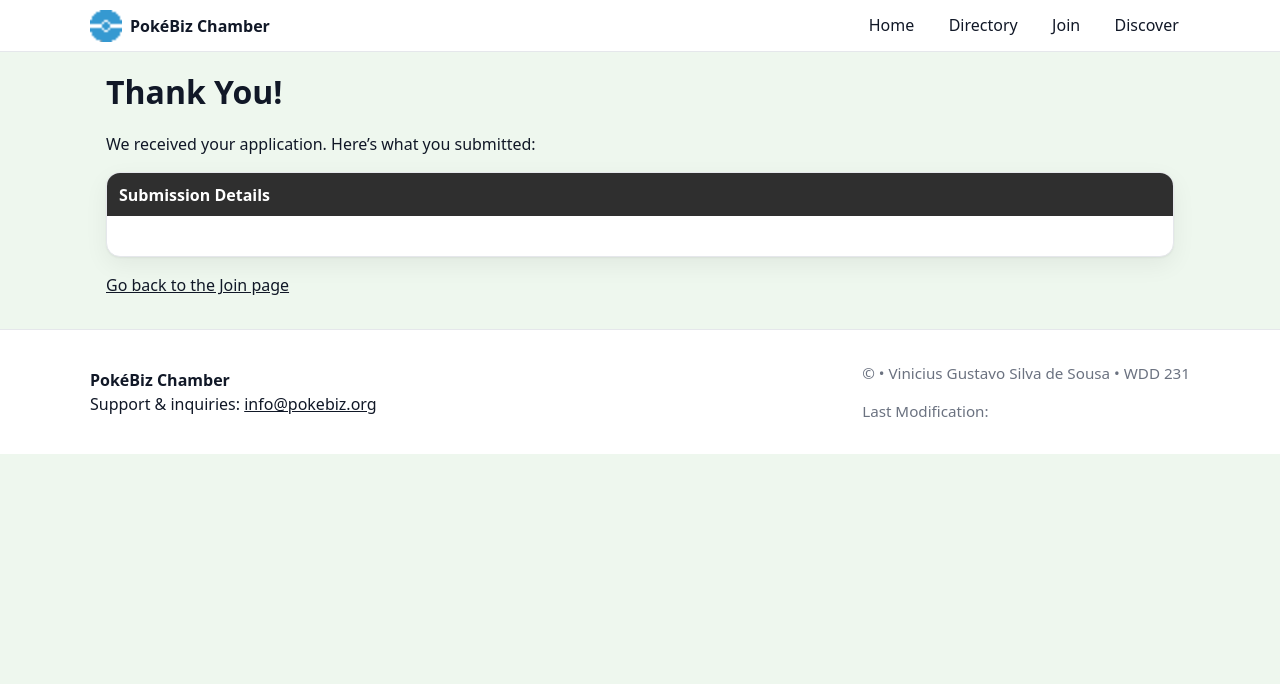
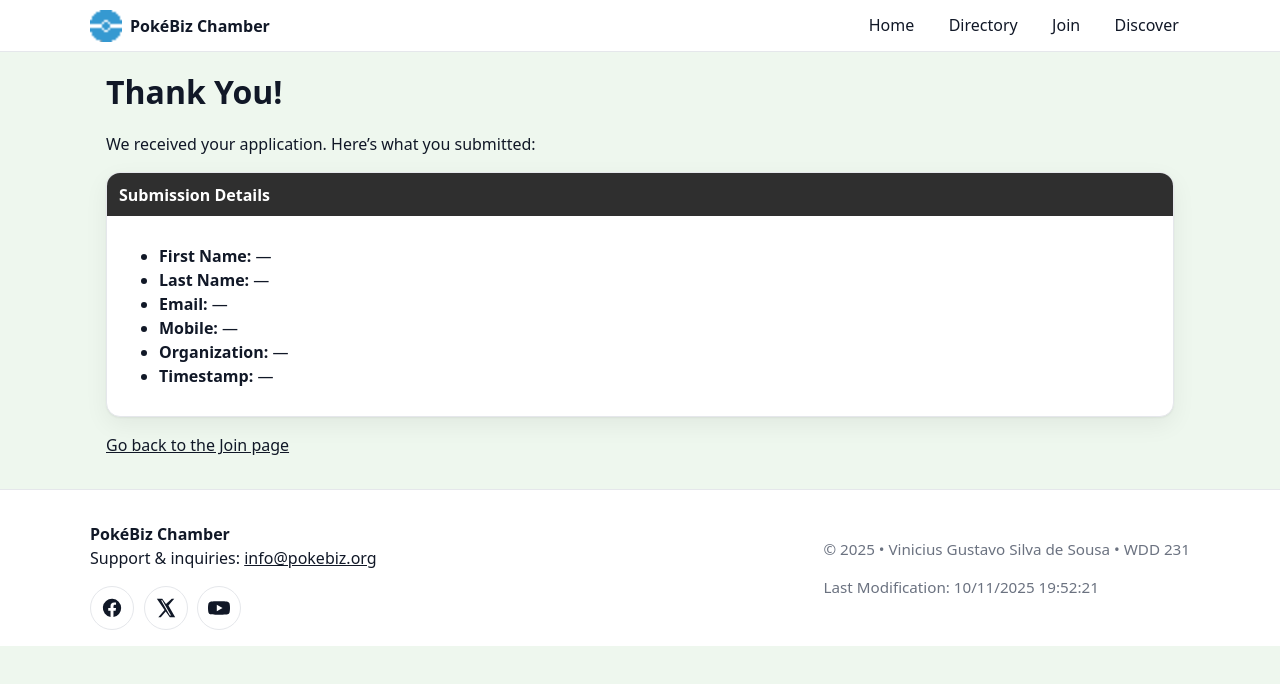
Before and after one commit to VinKage4/wdd231, a plain HTML site: page chamber/thankyou.html in a window 1280 px wide. Drawn offline with Linux system fonts and the light colour scheme.

Commit message:
fixing footer for thank you page

```diff
--- /dev/null
+++ b/chamber/scripts/thankyou.js
@@ -0,0 +1,29 @@
+// Reuse simple header/footer helpers
+const navToggle = document.getElementById('nav-toggle');
+const primaryNav = document.getElementById('primary-nav');
+function setMenu(open){ primaryNav?.classList.toggle('open', open); navToggle?.setAttribute('aria-expanded', String(open)); }
+navToggle?.addEventListener('click', () => setMenu(!primaryNav.classList.contains('open')));
+document.getElementById('year').textContent = new Date().getFullYear();
+document.getElementById('lastModified').textContent = document.lastModified;
+
+// Read GET params and render required fields
+const params = new URLSearchParams(location.search);
+const required = [
+  ["First Name", "first"],
+  ["Last Name", "last"],
+  ["Email", "email"],
+  ["Mobile", "mobile"],
+  ["Organization", "organization"],
+  ["Timestamp", "timestamp"]
+];
+
+const list = document.getElementById('submissionList');
+list.innerHTML = required.map(([label, key]) => {
+  const val = params.get(key) || "—";
+  return `<li><strong>${label}:</strong> ${escapeHTML(val)}</li>`;
+}).join("");
+
+// small HTML escape helper
+function escapeHTML(s){
+  return s.replace(/[&<>"']/g, c => ({'&':'&amp;','<':'&lt;','>':'&gt;','"':'&quot;',"'":'&#039;'}[c]));
+}
--- a/chamber/thankyou.html
+++ b/chamber/thankyou.html
@@ -49,6 +49,17 @@
       <div>
         <p><strong>PokéBiz Chamber</strong><br>
         Support &amp; inquiries: <a href="mailto:info@pokebiz.org">info@pokebiz.org</a></p>
+        <div class="social" aria-label="Social media">
+          <a class="icon facebook" href="https://facebook.com/YourPage" target="_blank" rel="noopener" aria-label="Facebook">
+            <svg class="svg" viewBox="0 0 24 24" aria-hidden="true"><path fill="currentColor" d="M22 12a10 10 0 1 0-11.6 9.9v-7H7.9V12h2.5V9.8c0-2.5 1.5-3.9 3.8-3.9 1.1 0 2.2.2 2.2.2v2.4h-1.2c-1.2 0-1.6.8-1.6 1.5V12h2.8l-.45 2.9h-2.35v7A10 10 0 0 0 22 12z"/></svg>
+          </a>
+          <a class="icon twitter" href="https://twitter.com/YourHandle" target="_blank" rel="noopener" aria-label="X (Twitter)">
+            <svg class="svg" viewBox="0 0 24 24" aria-hidden="true"><path fill="currentColor" d="M18.3 2H21l-6.3 7.2L22 22h-5.8l-4.5-6.2L6.3 22H3.6l6.8-7.8L2 2h5.9l4.1 5.6L18.3 2Zm-2.1 18.3h1.3L7.9 3.6H6.6l9.6 16.7Z"/></svg>
+          </a>
+          <a class="icon youtube" href="https://youtube.com/@YourChannel" target="_blank" rel="noopener" aria-label="YouTube">
+            <svg class="svg" viewBox="0 0 24 24" aria-hidden="true"><path fill="currentColor" d="M23.5 7.2a3 3 0 0 0-2.1-2.1C19.6 4.6 12 4.6 12 4.6s-7.6 0-9.4.5A3 3 0 0 0 .5 7.2C0 9 0 12 0 12s0 3 .5 4.8a3 3 0 0 0 2.1 2.1c1.8.5 9.4.5 9.4.5s7.6 0 9.4-.5a3 3 0 0 0 2.1-2.1c.5-1.8.5-4.8.5-4.8s0-3-.5-4.8ZM9.6 15.5V8.5L15.9 12l-6.3 3.5Z"/></svg>
+          </a>
+        </div>
       </div>
       <div class="footer-dev">
         <p>© <span id="year"></span> • Vinicius Gustavo Silva de Sousa • WDD 231</p>
```
